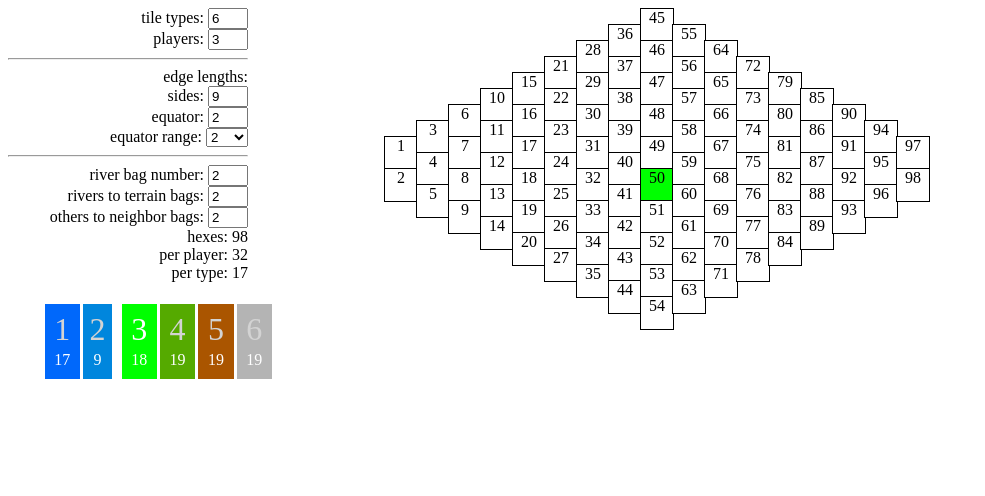
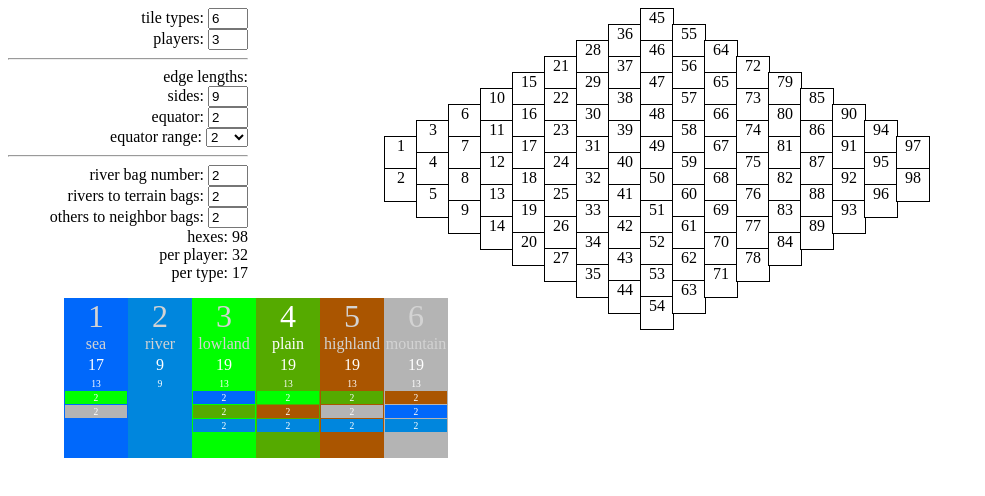
Before and after one commit to korpiq/futureturn, a website: page source/simulator/index.html in a window 1280 px wide. Shown: the whole page, without its empty margins (0-985 px from the left). Drawn offline with Linux system fonts and the light colour scheme.

Commit message:
Mix tiles between bags properly (hardcoded, not by YAML) via HexTilePiles. Show bag type names from YAML and contents by colors.

```diff
--- a/source/simulator/HexTile.js
+++ b/source/simulator/HexTile.js
@@ -12,5 +12,9 @@ HexTile.prototype =
         this.location.remove(this);
         this.location = newLocation;
         this.location.add(this);
+    },
+    getTypeName: function ()
+    {
+        return this.bag.name;
     }
 }
--- a/source/simulator/HexTileBag.js
+++ b/source/simulator/HexTileBag.js
@@ -1,9 +1,11 @@
-function HexTileBag(number, totalNumberOfHexTileBags, tilesInBag, containerElement)
+function HexTileBag(name, number, totalNumberOfHexTileBags, tilesInBag, containerElement)
 {
+    this.name = name;
     this.number = number;
     this.color = this.decideColor(number, totalNumberOfHexTileBags);
     this.element = this.createElement(containerElement);
     this.tiles = [];
+    this.amountElements = [];
     for(var i=0; i < tilesInBag; ++i)
     {
         this.createTile();
@@ -47,14 +49,16 @@ HexTileBag.prototype = {
     {
         var element = document.createElement('div');
         element.style.position = 'fixed';
-        element.style.left = (this.number * 1.2) + 'em';
+        element.style.left = (this.number * 2) + 'em';
+        element.style.width = '2em';
+        element.style.height = '5em';
         element.style.backgroundColor = this.color;
         element.style.textAlign = 'center';
         element.style.verticalAlign = 'middle';
         element.style.color = 'lightgray';
         element.style.fontSize = '2em';
-        element.style.padding = '0.2em';
-        element.style.margin = '0.2em';
+        element.style.padding = '0';
+        element.style.margin = '0';
         element.hexTileBag = this;
         element.onclick = function ()
         {
@@ -63,6 +67,10 @@ HexTileBag.prototype = {
             this.style.color = 'white';
         }
         element.textContent = this.number;
+        var nameElement = document.createElement('div');
+        nameElement.style.fontSize = '0.5em';
+        nameElement.textContent = this.name;
+        element.appendChild(nameElement);
         containerElement.appendChild(element);
         return element;
     },
@@ -97,15 +105,33 @@ HexTileBag.prototype = {
             this.totalAmountElement = this.createTotalAmountElement();
         }
         this.totalAmountElement.textContent = this.getTotalNumberOfTiles();
+        for(var color in this.tiles)
+        {
+            var amountElement = this.getAmountElement(color);
+            amountElement.textContent = this.tiles[color].length;
+        }
+    },
+    getAmountElement: function(color)
+    {
+        if (! this.amountElements[color])
+        {
+            this.amountElements[color] =
+                this.createAmountElement(color, '0.3em')
+        }
+        return this.amountElements[color];
     },
     createTotalAmountElement: function()
     {
+        return this.createAmountElement(this.color, '0.5em');
+    },
+    createAmountElement: function(backgroundColor, size)
+    {
         var element = document.createElement('div');
-        element.style.backgroundColor = this.color;
+        element.style.backgroundColor = backgroundColor;
         element.style.textAlign = 'center';
         element.style.verticalAlign = 'middle';
         element.style.color = 'white';
-        element.style.fontSize = '0.5em';
+        element.style.fontSize = size;
         element.style.padding = '0.1em';
         element.style.margin = '0.1em';
         element.textContent = '0';
--- /dev/null
+++ b/source/simulator/HexTilePile.js
@@ -0,0 +1,28 @@
+function HexTilePile(name)
+{
+    this.tiles = [];
+    this.name = name;
+}
+
+HexTilePile.prototype = {
+    add: function(tile)
+    {
+        this.tiles.push(tile);
+    },
+    remove: function(tile)
+    {
+        var i = this.tiles.indexOf(tile);
+        if (i >= 0)
+        {
+            return this.tiles.splice(i, 1);
+        }
+        throw "Tried to remove missing tile '" + tile + "' from pile '" + this.name + "'";
+    },
+    putAll: function(bag)
+    {
+        while(this.tiles.length)
+        {
+            this.tiles[0].put(bag);
+        }
+    }
+}
--- a/source/simulator/index.html
+++ b/source/simulator/index.html
@@ -32,6 +32,7 @@
  </style>
  <script type="text/javascript" language="javascript" src="HexTile.js"></script>
  <script type="text/javascript" language="javascript" src="HexMap.js"></script>
+ <script type="text/javascript" language="javascript" src="HexTilePile.js"></script>
  <script type="text/javascript" language="javascript" src="HexTileBag.js"></script>
  <script type="text/javascript" language="javascript" src="rules.js"></script>
  <script language="javascript">
@@ -58,8 +59,6 @@
 
       report();
       createTileBags();
-      currentHexTileBag.getTile().put(hexmap.getCenterHex());
-      mixTilesBetweenBags();
     }
 
     function createTileBags()
@@ -76,12 +75,15 @@
         tilebags = [];
         var count = parseInt(document.getElementById('types').value);
 
-        for(var i=1; i <= count; ++i)
+        for(var i=0; i < count; ++i)
         {
-            tilebags.push(new HexTileBag(i, count, hexesPerType, bagsContainer));
+            var name = rules.tileTypes[i] ? rules.tileTypes[i].name : i;
+            tilebags.push(new HexTileBag(name, i+1, count, hexesPerType, bagsContainer));
         }
-        currentHexTileBag = tilebags[Math.floor(count/2 - 0.5)];
+        currentHexTileBag = tilebags[Math.floor(count/2 + 0.5)];
         currentHexTileBag.element.click();
+        // decide starting type later currentHexTileBag.getTile().put(hexmap.getCenterHex());
+        mixTilesBetweenBags();
     }
 
     function report()
@@ -156,16 +158,31 @@
         // FIXME: move from sea to river but from lowlands to sea?
         // FIXME: do not move from sea to mountain?
         var riverTilebagId = getIntInput('river_id') - 1;
-        for(var i = 0; i < tilebags.length; i += i==riverTilebagId ? 2 : 1)
+        var tilesForBags = getListOfEmptyPilesForEachTilebag();
+        for(var i = 0; i < tilebags.length; i += nextIsRiver ? 2 : 1)
         {
+            var nextIsRiver = (i+1) == riverTilebagId;
             var countToMove = getIntInput('tiles2neighbor_bags');
-            var target = (i + (i+1==riverTilebagId ? 2 : 1)) % tilebags.length;
+            var target = (i + ( nextIsRiver ? 2 : 1 )) % tilebags.length;
             while(countToMove--)
             {
-                tilebags[i].getTile().put(tilebags[target]);
-                tilebags[target].getTile().put(tilebags[i]);
+                tilebags[i].getTile().put(tilesForBags[target]);
+                tilebags[target].getTile().put(tilesForBags[i]);
             }
         }
+        for(var i = 0; i < tilesForBags.length; ++i)
+        {
+            tilesForBags[i].putAll(tilebags[i]);
+        }
+    }
+    function getListOfEmptyPilesForEachTilebag()
+    {
+        var piles = [];
+        while(piles.length < tilebags.length)
+        {
+            piles.push(new HexTilePile(tilebags[piles.length].name));
+        }
+        return piles;
     }
  </script>
 </head>
@@ -188,9 +205,9 @@
       <option value="1">2-3</option>
   </select><br/>
   <hr/>
-  river bag number: <input id="river_id" value="2" /><br/>
-  rivers to terrain bags: <input id="rivers2terrain_bags" value="2" /><br/>
-  others to neighbor bags: <input id="tiles2neighbor_bags" value="2" /><br/>
+  river bag number: <input id="river_id" value="2" onchange="createTileBags()" /><br/>
+  rivers to terrain bags: <input id="rivers2terrain_bags" value="2" onchange="createTileBags()" /><br/>
+  others to neighbor bags: <input id="tiles2neighbor_bags" value="2" onchange="createTileBags()" /><br/>
   hexes: <span id="hexes"></span><br/>
   per player: <span id="hexes_per_player"></span><br/>
   per type: <span id="hexes_per_type"></span><br/>
--- a/source/simulator/rules.js
+++ b/source/simulator/rules.js
@@ -59,7 +59,6 @@ var rules = {
     "fish": "food",
     "artifact": "first to enter gets an artifact card",
     "fruitful": "food",
-    "spring": "starts a river to an open direction, preferably toward edge",
     "forest": "wood for building or energy",
     "ore": "metal for building",
     "peak": "better visibility to space",
```
